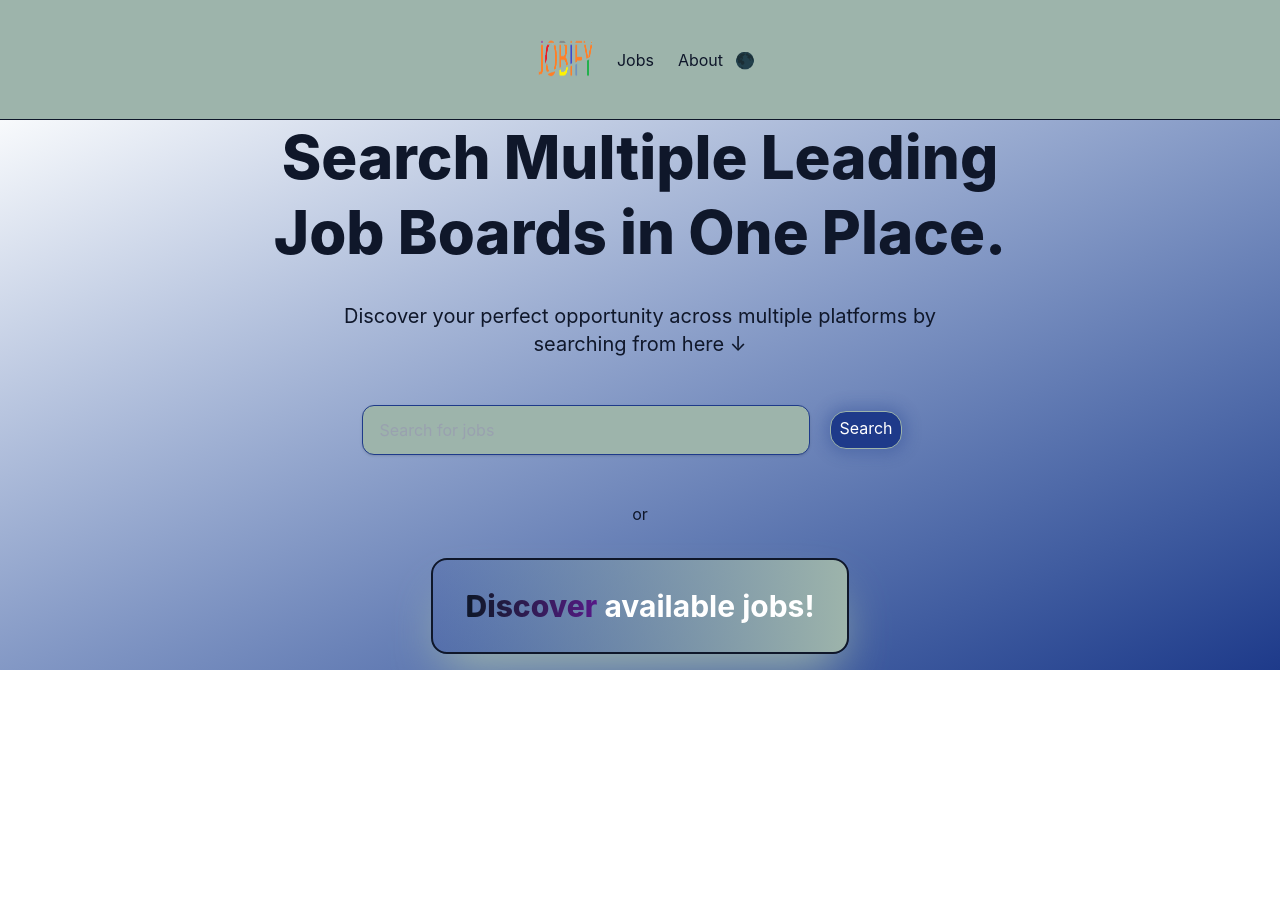
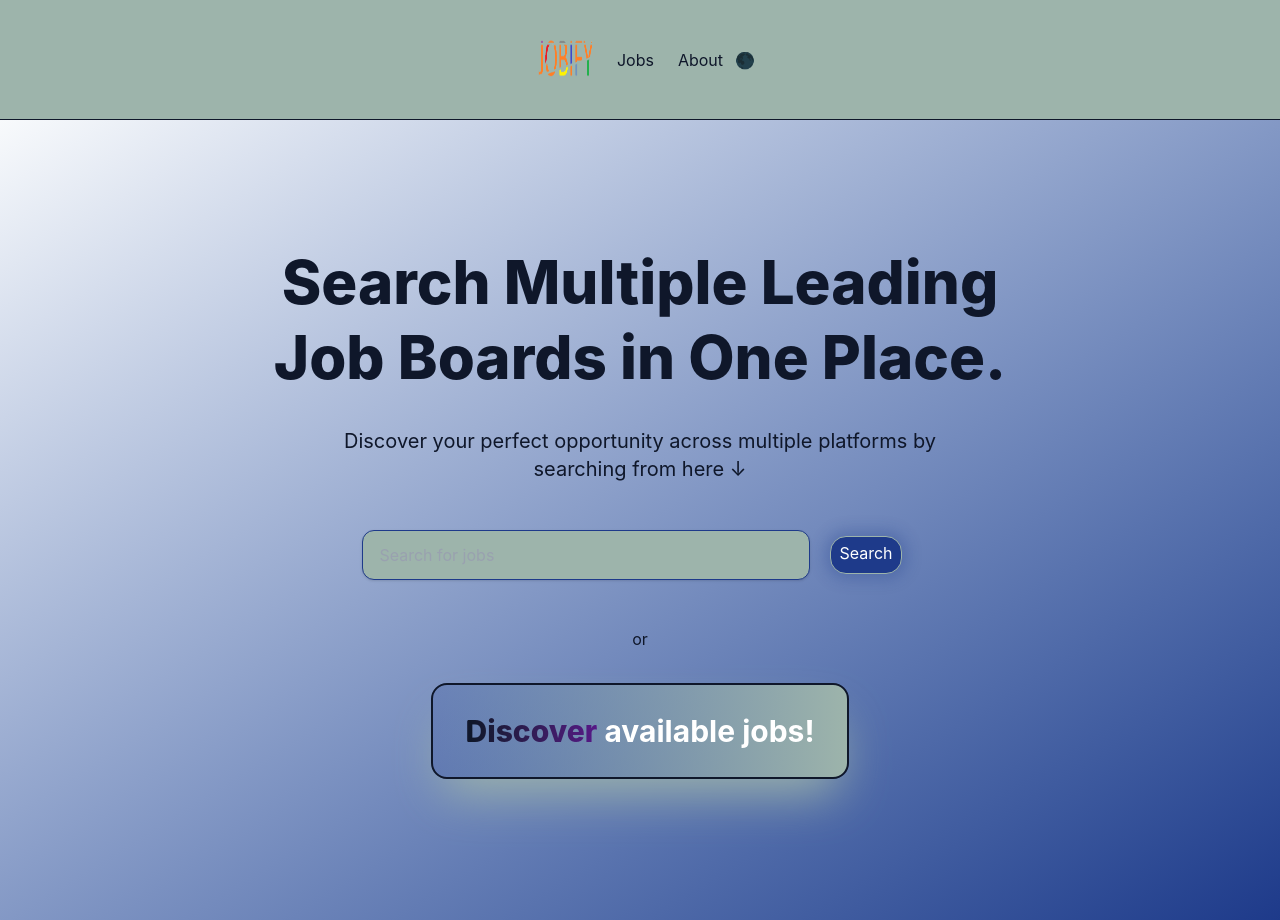
Before and after one commit to Mohammareh/Job-Filtering-DashBoard, a React (Vite) app: page / in a window 1280 px wide. Before the commit the page ends 800 px from the top, so only its background shows below. Built offline with nearby package versions, Linux system fonts and the light colour scheme.

Commit message:
fix hieght in the homePage or the start page

```diff
--- a/src/App.jsx
+++ b/src/App.jsx
@@ -15,6 +15,7 @@ function App() {
         <Route path="/jobs/:searched" element={<Jobs />} />
         <Route path="/job/:jobId" element={<JobPage />} />
         <Route path="/" element={<HomePage />} />
+        <Route path="/Job-Filtering-DashBoard" element={<HomePage />} />
         <Route path="/about" element={<About />} />
       </Routes>
     </BrowserRouter>
--- a/src/pages/HomePage.jsx
+++ b/src/pages/HomePage.jsx
@@ -4,7 +4,7 @@ import { SearchForJobsHomePage } from "../components/SearchForJobsHomePage";
 export function HomePage() {
   return (
     <>
-      <div className="h-10/12 overflow-x-hidden flex flex-col bg-linear-to-br from-brand-background to-brand-primary">
+      <div className="min-h-screen overflow-x-hidden flex flex-col bg-linear-to-br from-brand-background to-brand-primary">
         <div className="flex-1 flex flex-col justify-center items-center gap-8 px-5">
           <h1 className="text-5xl md:text-6xl font-extrabold text-center text-brand-text max-w-3xl leading-tight">
             Search Multiple Leading Job Boards in One Place.
```
